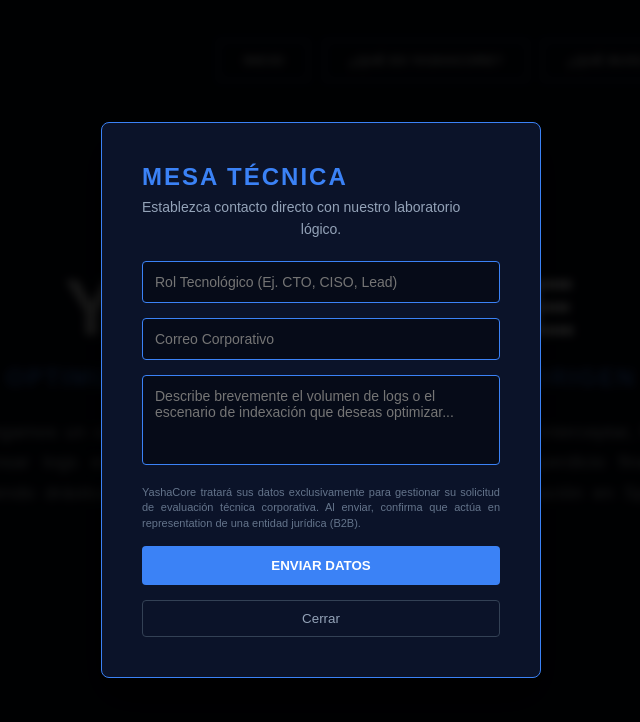
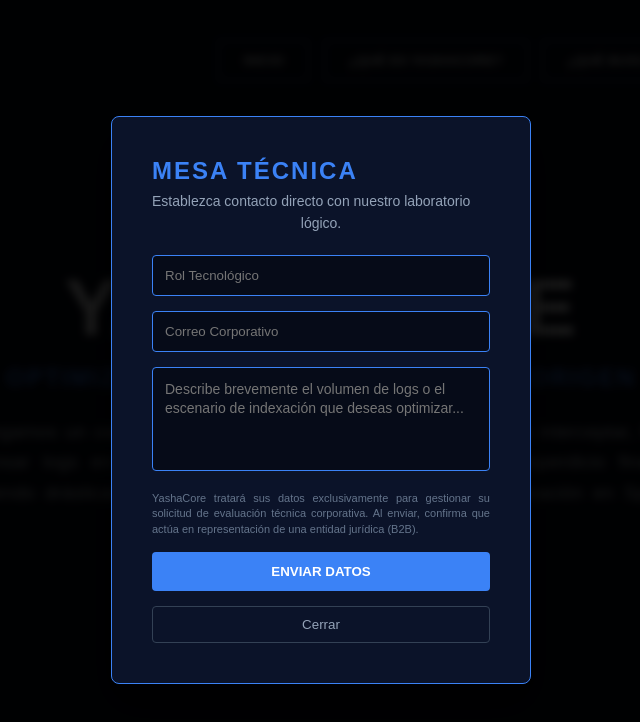
Before and after one commit to jobjade077-lgtm/yashacore.github.io, a plain HTML site: page index.html in a window 1280 px wide. Both pictures are taken after a click on the button "MESA TÉCNICA". Shown: the whole page, without its empty margins (319-959 px from the left). Drawn offline with Linux system fonts and the light colour scheme.

Commit message:
Update index.html

```diff
--- a/index.html
+++ b/index.html
@@ -67,18 +67,18 @@
     </div>
 
     <div id="modalTecnica">
-        <div class="form-container">
+        <div style="background:#0B1329; padding:40px; border: 1px solid #3B82F6; border-radius: 8px; width: 420px; color: white; box-shadow: 0 20px 40px rgba(0,0,0,0.5);">
             <h2 style="font-size: 24px; margin-bottom: 5px;">MESA TÉCNICA</h2>
-            <p style="font-size: 14px; color: #94A3B8; margin-bottom: 20px; text-align: left;">Establezca contacto directo con nuestro laboratorio lógico.</p>
+            <p style="font-size: 14px; color: #94A3B8; margin-bottom: 15px; text-align: left;">Establezca contacto directo con nuestro laboratorio lógico.</p>
 
-            <form action="https://formspree.io" method="post" style="display: flex; flex-direction: column; gap: 15px;">
-                <input type="text" name="rol" placeholder="Rol Tecnológico (Ej. CTO, CISO, Lead)" required>
-                <input type="email" name="email" placeholder="Correo Corporativo" required>
+            <form action="https://formspree.io/f/mzdnpzej" method="POST" style="display: flex; flex-direction: column; gap: 15px; margin-top: 20px;">
+                <input type="text" name="rol" placeholder="Rol Tecnológico" required style="padding:12px; background:#060B18; border:1px solid #3B82F6; color:white; border-radius: 4px;">
+                <input type="email" name="email" placeholder="Correo Corporativo" required style="padding:12px; background:#060B18; border:1px solid #3B82F6; color:white; border-radius: 4px;">
 
-                <textarea name="mensaje" placeholder="Describe brevemente el volumen de logs o el escenario de indexación que deseas optimizar..." rows="4" required></textarea>
+                <textarea name="mensaje" placeholder="Describe brevemente el volumen de logs o el escenario de indexación que deseas optimizar..." rows="4" required style="padding:12px; background:#060B18; border:1px solid #3B82F6; color:white; border-radius: 4px; resize: none; font-family: sans-serif; font-size: 14px; line-height: 1.4;"></textarea>
 
-                <div class="legal-disclaimer">
-                    YashaCore tratará sus datos exclusivamente para gestionar su solicitud de evaluación técnica corporativa. Al enviar, confirma que actúa en representation de una entidad jurídica (B2B).
+                <div style="font-size: 11px; color: #64748B; line-height: 1.4; margin-top: 5px; text-align: justify;">
+                    YashaCore tratará sus datos exclusivamente para gestionar su solicitud de evaluación técnica corporativa. Al enviar, confirma que actúa en representación de una entidad jurídica (B2B).
                 </div>
 
                 <button type="submit" class="btn-submit">Enviar Datos</button>
```
